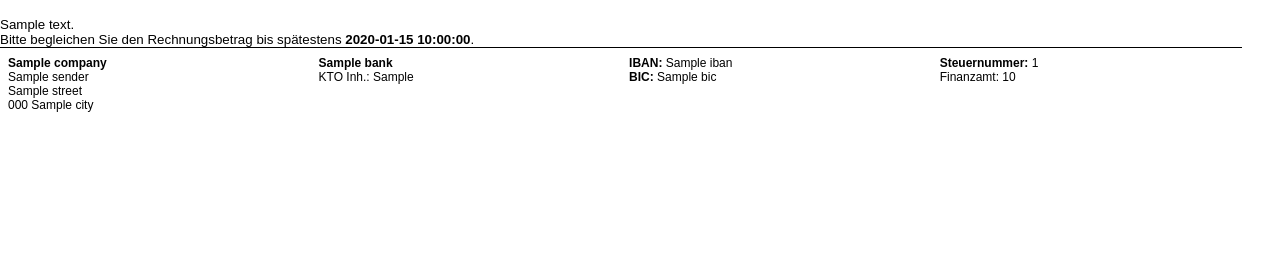
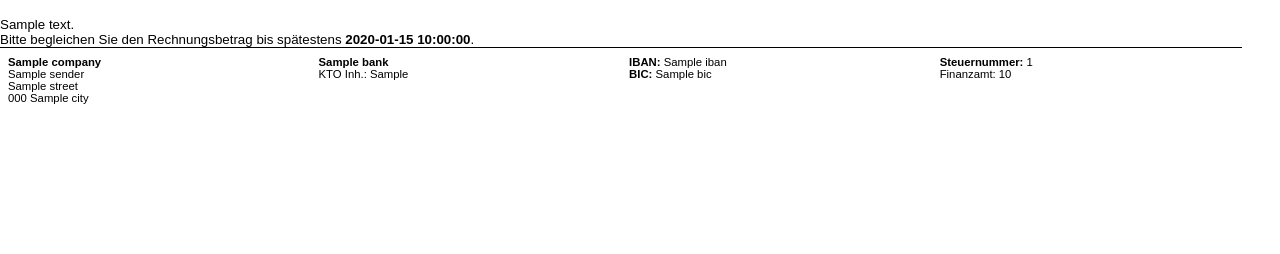
Before and after one commit to jan-erbert/rechnung-automation, a Python web app: template templates/invoice_template.html in a window 1280 px wide. Shown: the part 770-1024 px from the top of the page. Run offline with Jinja, Linux system fonts and the light colour scheme; the template is opened without the code that fills it: most values are stand-ins (such as "Sample title", 1, 10 or a date in 2020); grey boxes marked "Sample" are stand-in pictures.

Commit message:
Reduce PDF footer font size slightly

```diff
--- a/templates/invoice_template.html
+++ b/templates/invoice_template.html
@@ -82,7 +82,7 @@
         bottom: {{ design.pdf_layout.margin_bottom_mm }}mm;
         left: {{ design.pdf_layout.margin_left_mm }}mm;
         width: calc(100% - {{ design.pdf_layout.margin_left_mm + design.pdf_layout.margin_right_mm }}mm);
-        font-size: 9pt;
+        font-size: 8.5pt;
         padding-bottom: 0;
         z-index: 1;
     }
@@ -203,7 +203,7 @@
     </div>
 
     <div class="footer-fixed">
-      <table style="width: 100%; font-size: 9pt; border-top: 1px solid black; padding-top: 0cm; margin-top: 0;">
+      <table style="width: 100%; font-size: 8.5pt; border-top: 1px solid black; padding-top: 0cm; margin-top: 0;">
         <tr>
           <td style="width: 25%; vertical-align: top; border: none;">
             <strong>{{ sender.company }}</strong><br>
```
Also changed, not shown: CHANGELOG.md.
